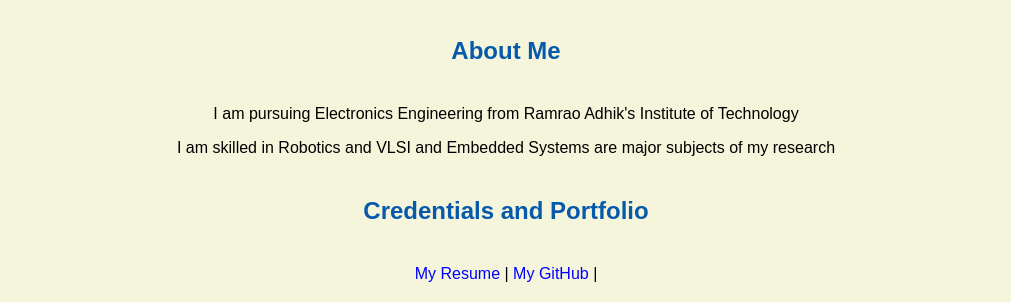
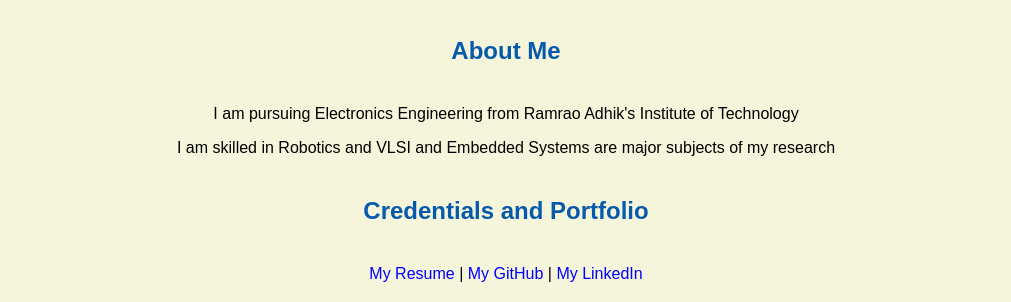
Before and after one commit to krupa1809/krupa1809.github.io, a plain HTML site: page index.html in a window 1280 px wide. Shown: the part 498-800 px from the top of the page, without its empty margins (134-1145 px from the left). Drawn offline with Linux system fonts and the light colour scheme.

Commit message:
Updated files

```diff
--- a/index.html
+++ b/index.html
@@ -21,7 +21,7 @@
   <p>I am pursuing Electronics Engineering from Ramrao Adhik's Institute of Technology</p>
     <p>I am skilled in Robotics and VLSI and Embedded Systems are major subjects of my research</p>
 <h2>Credentials and Portfolio</h2>
-<p><a href="resume.html">My Resume</a> | <a href="https://github.com/krupa1809">My GitHub</a> | <a href="https://www.linkedin.com/in/krupadeshmukh1809"</p>
+<p><a href="resume.html">My Resume</a> | <a href="https://github.com/krupa1809">My GitHub</a> | <a href="https://www.linkedin.com/in/krupadeshmukh1809">My LinkedIn</a></p>
 <h2>Contact</h2>
 
 <p>Email:<a href="mailto:krupammd@gmail.com"> krupammd@gmail.com</a></p>
```
